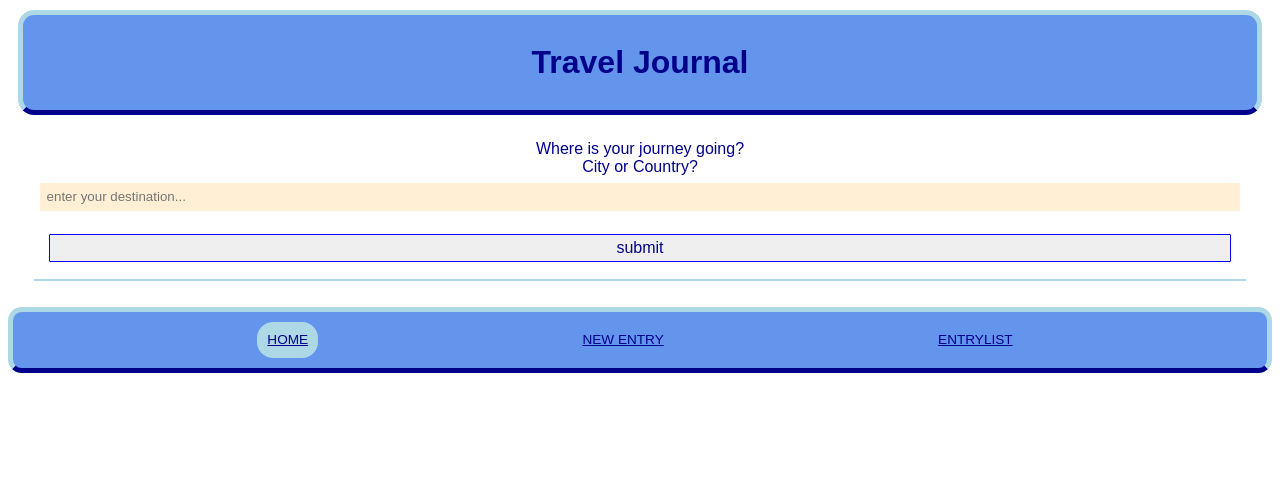
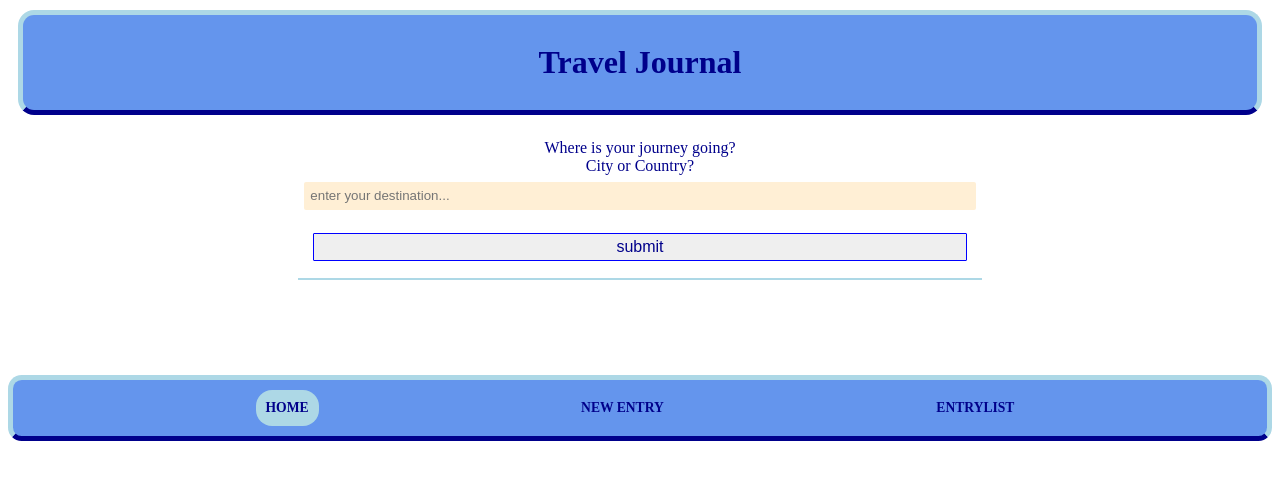
Before and after one commit to IrisHerholz/capstone-project, a Next.js app: page / in a window 1280 px wide. Shown: the top 480 px of the page. Built offline with nearby package versions, Linux system fonts and the light colour scheme.

Commit message:
smallStyling

```diff
--- a/components/Form/index.js
+++ b/components/Form/index.js
@@ -89,7 +89,7 @@ font-size: 1em;
 font-weight: bold;
 text-decoration: none;
 background-color: lightblue;
-display: center;
+
 `;
 const StyledForm = styled.form`
   display: grid;
@@ -99,10 +99,10 @@ const StyledForm = styled.form`
   gap: 0,5rem;
   padding: 10px;
   margin: 10px;
-  background-color: white;
 `;
 const StyledDate = styled.p`
 display: center;
 flex-direction: row;
-gap: 3em;
+gap: 2em;
+font-size: 0.9em;
 `;
--- a/components/Header/index.js
+++ b/components/Header/index.js
@@ -14,7 +14,6 @@ export default function Header() {
 const StyledHeader = styled.header`
   background-color: #6495ed;
   postion: fixed;
-   top: 20px;
   display: center;
   text-align: center;
   line-height: 2em;
@@ -25,5 +24,4 @@ const StyledHeader = styled.header`
   border-bottom-color: darkblue;
   color: darkblue;
   font-weight: 0,5em;
-
 `;
--- a/components/Navigation/index.js
+++ b/components/Navigation/index.js
@@ -34,9 +34,7 @@ export default Navigation;
 //styled-components
 
 const StyledFooter = styled.footer`
-  bottom: 0px;
   background-color: #6495ed;
-  postion: relative;
   color: darkblue;
   line-height: 1rem;
   padding: 0px;
@@ -55,6 +53,9 @@ const StyledNav = styled.nav`
 const StyledNextLink = styled(Link)`
   padding: 10px;
   margin: 10px;
+  font-size: 1.0em;
+  font-weight: bold;
+  text-decoration: none;
   border-radius: 1rem;
   &.active {
     background-color: lightblue;
--- a/pages/addNewEntryPage.js
+++ b/pages/addNewEntryPage.js
@@ -1,7 +1,9 @@
 import useLocalStorageState from "use-local-storage-state";
 import FormComponent from "@/components/Form";
 import { useRouter } from "next/router";
-import EntryListHome from "./entryListPage";
+import EntryListHome from "./entryListPage"
+import styled from "styled-components";
+
 
 
 export default function EntryFormPage() {
@@ -16,9 +18,7 @@ export default function EntryFormPage() {
   };
   return (
     <>
-      <header>
         <h2>Add an Entry</h2>
-      </header>
       <FormComponent onSubmitEvent={addJournalEntry} cityname = {router.query} />
     </>
   );
--- a/pages/index.js
+++ b/pages/index.js
@@ -50,6 +50,8 @@ export default function Landingpage() {
 }
 //styled-component
 const StyledInput = styled.input`
+display: flex;
+  justify-content: center;
   padding: 0.5em;
   margin: 0.5em;
   background: papayawhip;
@@ -59,10 +61,13 @@ const StyledInput = styled.input`
 const StyledForm = styled.form`
   display: flex;
   flex-direction: column;
+  justify-content: center;
   text-align: center;
   padding: 1%;
 margin: 1%;
   font-size: 1em;
+  width: 100%;
+
 `;
 const StyledButton = styled.button`
 font-size: 1em;
--- a/styles.js
+++ b/styles.js
@@ -6,6 +6,16 @@ export default createGlobalStyle`
   *::after {
     box-sizing: border-box;
     color: darkblue;
-    font-family: arial;
+  }
+  body {
+    font-family: 'Carme';
+  }
+  main {
+    margin: auto;
+    margin-bottom: 5rem;
+    max-width: 700px;
+    display: flex;
+    flex-direction: column;
+    align-items: center;
   }
 `;
```
